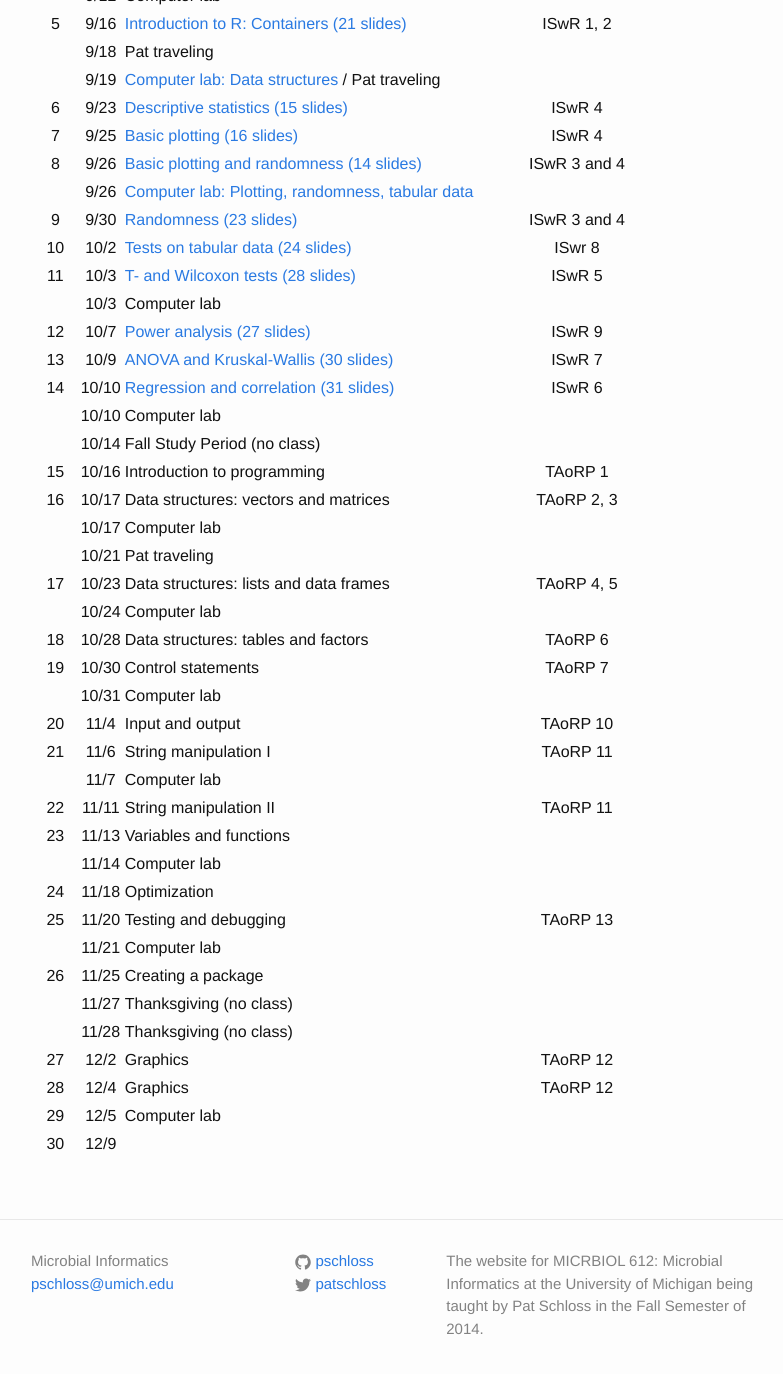
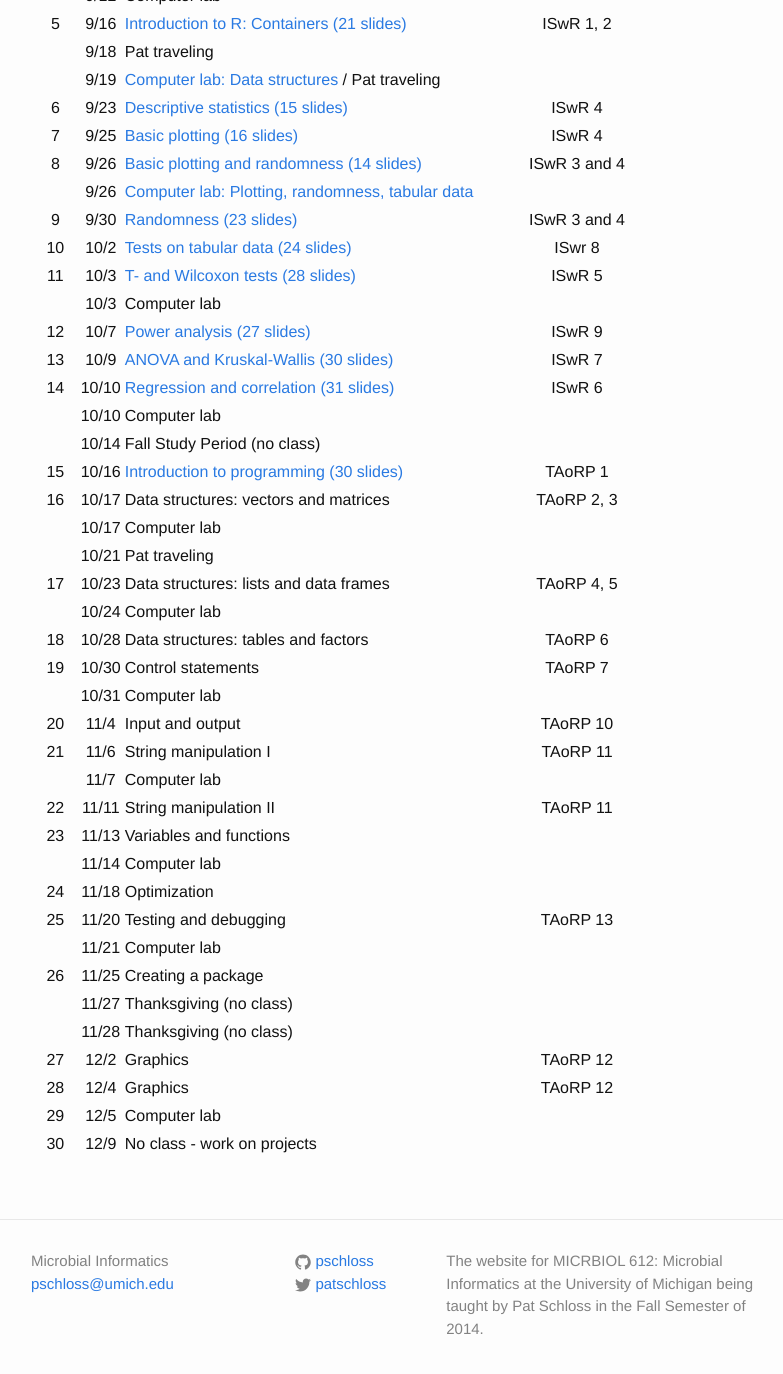
Before and after one commit to microbialinformatics/microbialinformatics.github.io, a Jekyll site: the page built from index.md, in a window 1280 px wide and 1400 px high, scrolled down 2182 px. Shown: the top 1374 px of the window, without its empty margins (239-1022 px from the left). Built offline with Jekyll 4.4.1, drawn with Linux system fonts in a browser that asks for light colours.

Commit message:
Update lecture schedule for Lecture15

```diff
--- a/index.md
+++ b/index.md
@@ -67,7 +67,7 @@ Class	|	Date	|	Topic	|	Reading
 14	|	10/10	|	[Regression and correlation (31 slides)](slides/Lecture14)	|	ISwR 6
 	|	10/10	|	Computer lab	|
 	|	10/14	|	Fall Study Period (no class)	|
-15	|	10/16	|	Introduction to programming	|	TAoRP 1
+15	|	10/16	|	[Introduction to programming (30 slides)](slides/Lectur15)	|	TAoRP 1
 16  |   10/17   |   Data structures: vectors and matrices	|	TAoRP 2, 3
 	|	10/17	|	Computer lab	|
 	|	10/21	|	Pat traveling |
@@ -91,4 +91,4 @@ Class	|	Date	|	Topic	|	Reading
 27	|	12/2	|	Graphics	|	TAoRP 12
 28	|	12/4	|	Graphics	|	TAoRP 12
 29	|	12/5	|	Computer lab	|
-30	|	12/9	|
+30	|	12/9	| No class - work on projects |
```
